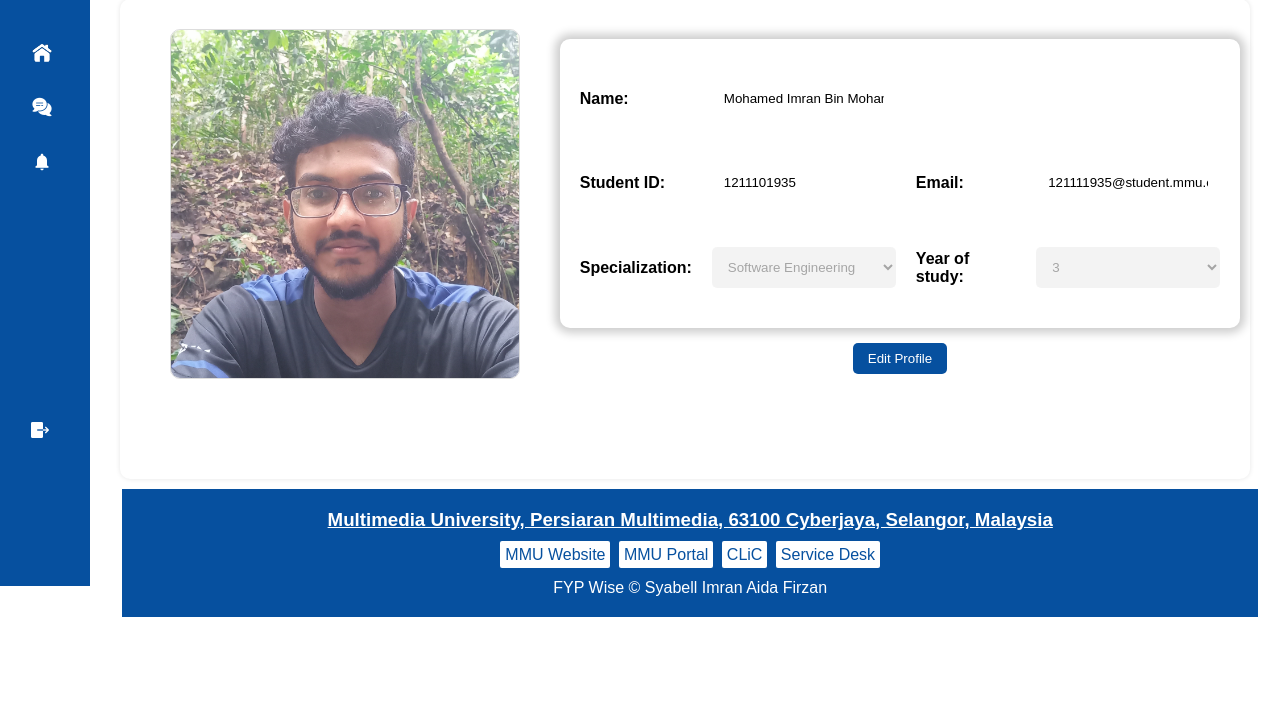
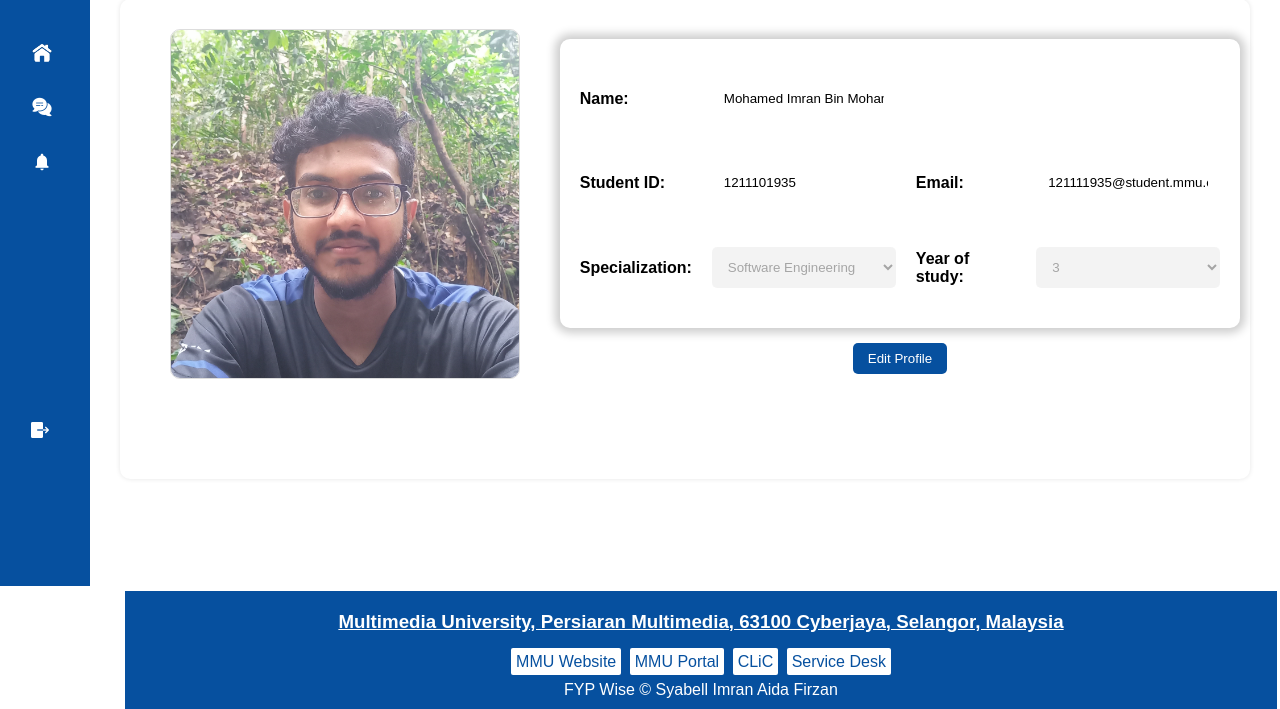
Before and after one commit to FYPWise/FYPWise-web, a PHP site: page /user-management-mgt/student-profile-mgt-page.html in a window 1280 px wide. Shown: the part 214-923 px from the top of the page. Before the commit the page ends 831 px from the top, so only its background shows below. Run offline with PHP 8.4, Linux system fonts and the light colour scheme; some web fonts are replaced.

Commit message:
🎨  Update footer styles and structure for improved layout and responsiveness

```diff
--- a/css/student-profile-mgt-style.css
+++ b/css/student-profile-mgt-style.css
@@ -150,12 +150,36 @@ table input, table select {
     background-color: #053f80;
 }
 
-#footer{
-    width: 95.5%;
-    margin: 10px 0 0 32px;
+#footer {
+    width: 90%;
+    margin: 5px 0 0 125px;
+    padding: 10px;
+    text-align: center;
 }
 
+#footer h3, #footer #side {
+    margin: 0;
+    padding: 10px;
+}
+
+
 @media (max-width: 768px) {
+    #footer {
+        width: 35em;
+        margin: 250px 125px 0 125px;
+    }
+
+    #footer h3 {
+        font-size: 1.2em;
+    }
+
+    #footer #side {
+        display: flex;
+        flex-direction: row;
+        justify-content: center;
+        gap: 10px;
+    }
+
     .profile {
         flex-direction: column;
         text-align: center;
--- a/user-management-mgt/student-profile-mgt-page.html
+++ b/user-management-mgt/student-profile-mgt-page.html
@@ -71,7 +71,7 @@
                     </form>
                 </div>
             </div>
-
+        </div>
         <footer id="footer">
             <h3><a href="https://www.mmu.edu.my/">Multimedia University, Persiaran Multimedia, 63100 Cyberjaya, Selangor,
                     Malaysia</a></h3>
@@ -83,6 +83,5 @@
             </div>
             FYP Wise &copy; <em id="date"></em>Syabell Imran Aida Firzan
         </footer>
-        </div>
     </body>
 </html>
```
Lines whose indentation alone changed are shown as unchanged.
